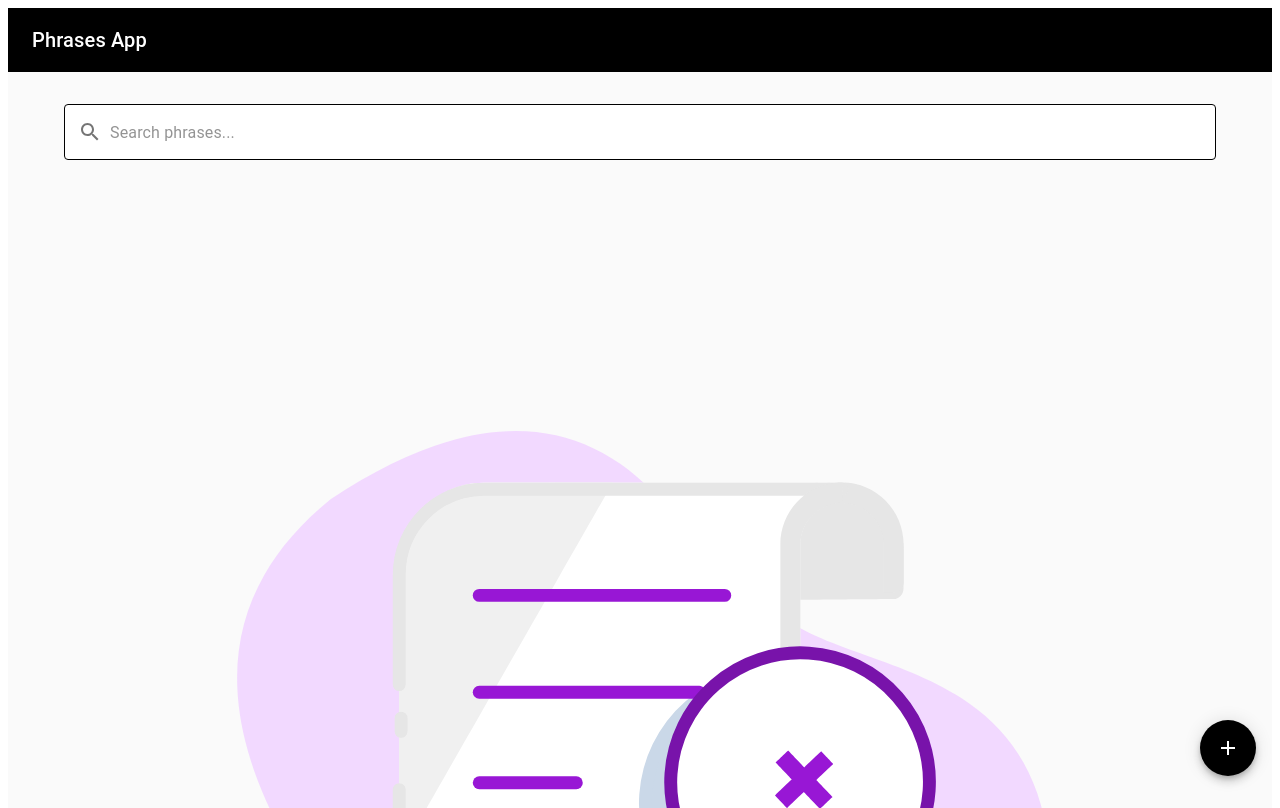
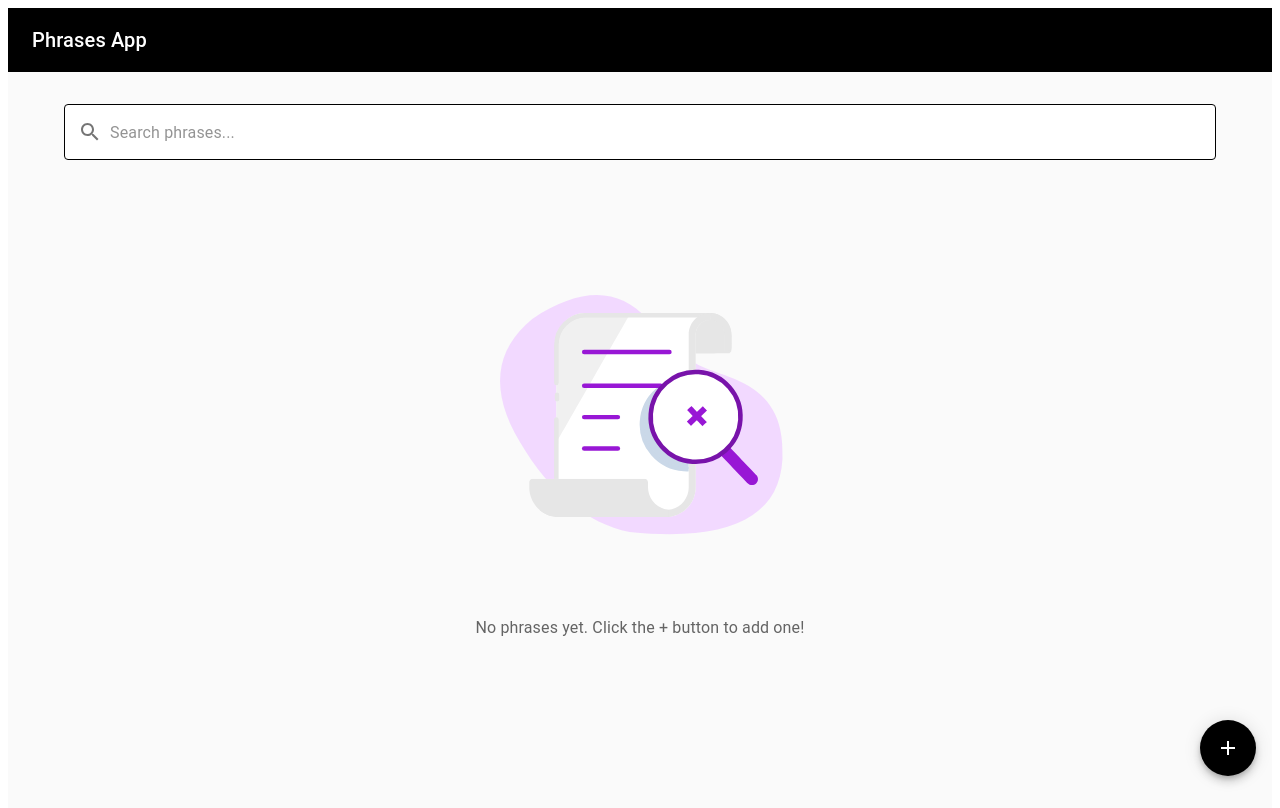
Before and after one commit to Sashaejarque/phrase-matrix, a React (Vite) app: page / in a window 1280 px wide. Built offline with nearby package versions, Linux system fonts and the light colour scheme.

Commit message:
fix: fixed styles for desktop on loader an empty state

```diff
--- a/src/features/phrase/components/EmptyState.tsx
+++ b/src/features/phrase/components/EmptyState.tsx
@@ -30,6 +30,10 @@ const EmptyState = ({
 const styles = {
   box: {
     textAlign: 'center',
+    maxWidth: '400px',
+    maxHeight: '400px',
+    margin: '0 auto',
+    padding: '20px',
   },
 };
 export default EmptyState;
--- a/src/features/phrase/components/Loader.tsx
+++ b/src/features/phrase/components/Loader.tsx
@@ -9,7 +9,16 @@ const Loader = () => {
     animationData: LoaderLottie,
   };
   return (
-    <Stack spacing={2} alignItems="center">
+    <Stack
+      spacing={2}
+      alignItems="center"
+      sx={{
+        maxWidth: '500px',
+        maxHeight: '500px',
+        margin: '0 auto',
+        padding: '20px',
+      }}
+    >
       <Lottie options={defaultOptions} />
       <Typography>Loading...</Typography>
     </Stack>
```
